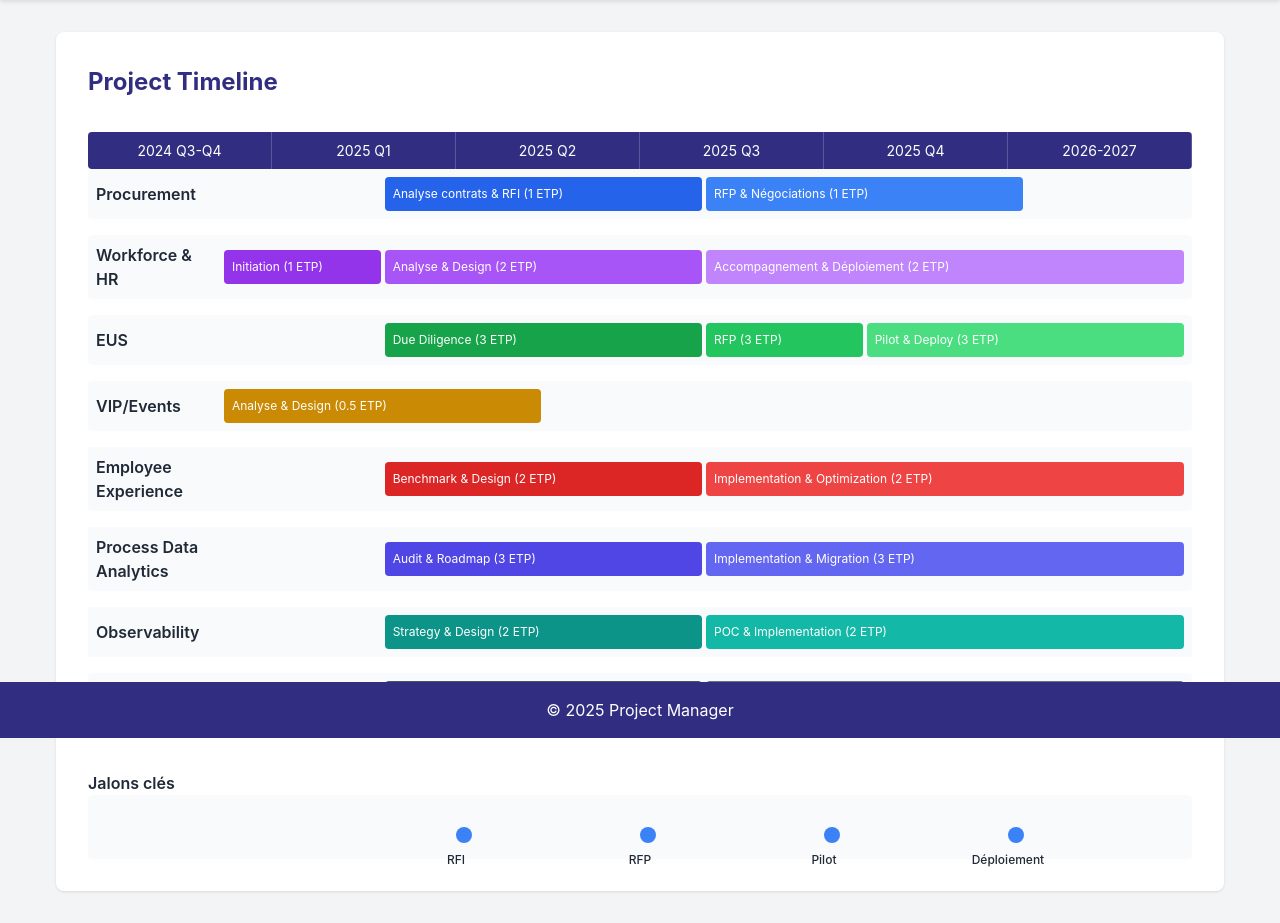
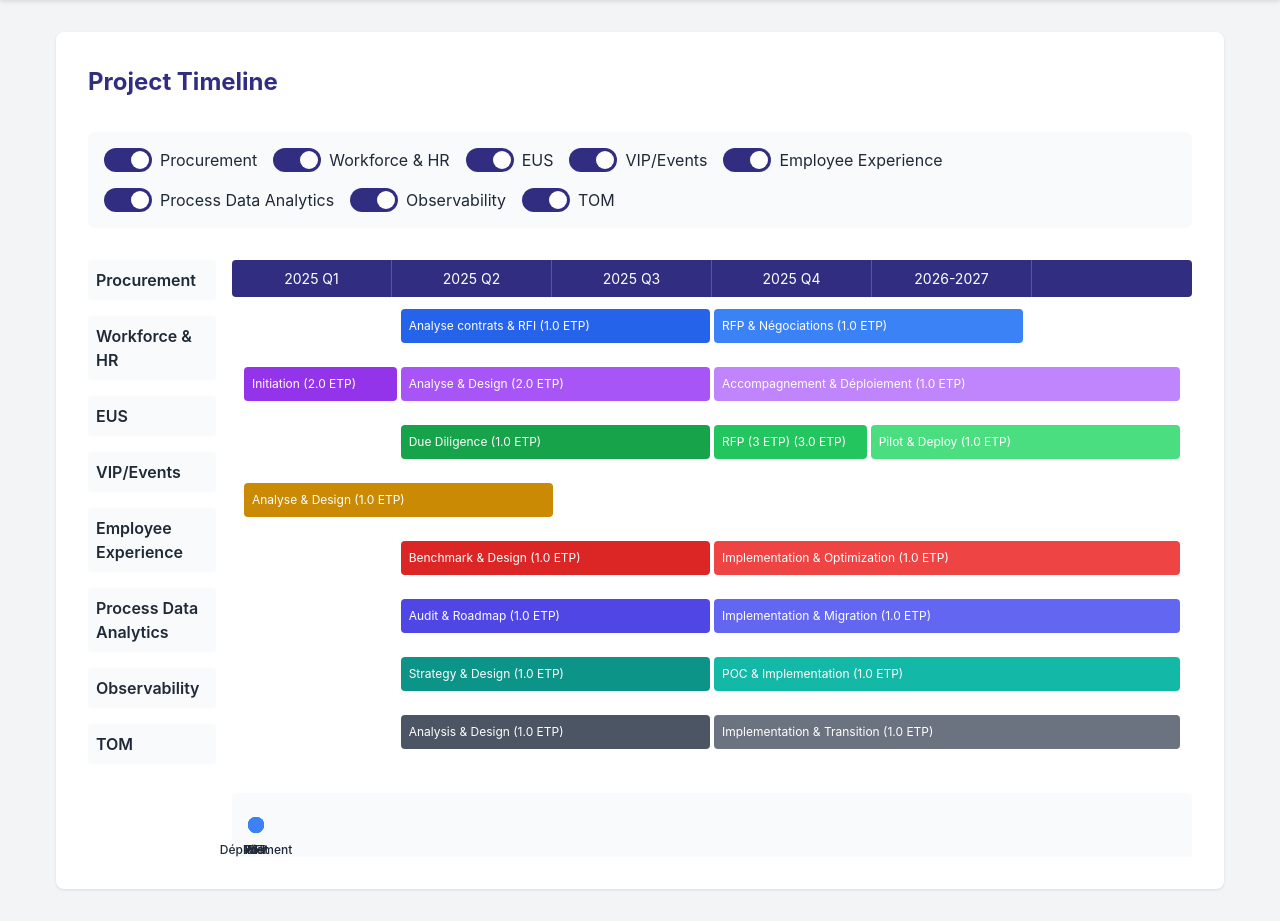
Before and after one commit to RJswap/webapp_timeline, a Flask app: page /project/timeline in a window 1280 px wide. Shown: the part 62-985 px from the top of the page. After the commit the page ends 955 px from the top, so only its background shows below. Run offline with Flask 3, Linux system fonts and the light colour scheme.

Commit message:
changements sur la timeline

```diff
--- a/app/services/etp_service.py
+++ b/app/services/etp_service.py
@@ -1,12 +1,37 @@
 from collections import defaultdict
 from typing import List, Dict, Tuple
-from datetime import datetime
 from app.models.project import Project
 from app.models.etp_entry import EtpEntry
 from app.constants import TimeConstants
+from datetime import datetime
 from app import db
 
 class EtpService:
+    @staticmethod
+    def get_stored_etp(project_name: str, period: str) -> float:
+        """Récupère la valeur ETP stockée pour un projet et une période donnés"""
+        entry = EtpEntry.query.filter_by(
+            project_name=project_name,
+            period=period
+        ).first()
+        return entry.etp_value if entry else None
+
+    @staticmethod
+    def get_period_for_task(task_start: int) -> str:
+        """Détermine la période correspondant au début d'une tâche"""
+        period_num = (task_start + 1) // 2
+        return TimeConstants.PERIODS_MAPPING.get(period_num)
+
+    @staticmethod
+    def get_task_etp(project_name: str, task_start: int, default_etp: float) -> float:
+        """Récupère l'ETP pour une tâche spécifique"""
+        period = EtpService.get_period_for_task(task_start)
+        if not period:
+            return default_etp
+
+        stored_etp = EtpService.get_stored_etp(project_name, period)
+        return stored_etp if stored_etp is not None else default_etp
+
     @staticmethod
     def calculate_etp_per_period(projects: List[Project]) -> Tuple[List[Dict], Dict[str, float]]:
         etp_data = []
@@ -16,7 +41,6 @@
             project_etps = defaultdict(float)
             max_etp = 0
 
-            # Get stored ETP values from database
             stored_etps = EtpEntry.query.filter_by(project_name=project.name).all()
             stored_etps_dict = {entry.period: entry.etp_value for entry in stored_etps}
 
@@ -28,7 +52,6 @@
                 for period in range(start_period, start_period + width_periods):
                     period_name = TimeConstants.PERIODS_MAPPING.get(period)
                     if period_name:
-                        # Use stored value if available, otherwise use calculated value
                         stored_value = stored_etps_dict.get(period_name)
                         if stored_value is not None:
                             project_etps[period_name] = stored_value
@@ -51,32 +74,20 @@
     @staticmethod
     def update_etp(project_name: str, period: str, etp_value: float) -> None:
         """Update ETP value in database"""
-        try:
-            if not project_name or not period:
-                raise ValueError("Project name and period are required")
+        entry = EtpEntry.query.filter_by(
+            project_name=project_name,
+            period=period
+        ).first()
 
-            if not isinstance(etp_value, (int, float)) or etp_value < 0:
-                raise ValueError("ETP value must be a non-negative number")
+        if entry:
+            entry.etp_value = etp_value
+            entry.updated_at = datetime.utcnow()
+        else:
+            entry = EtpEntry(
+                project_name=project_name,
+                period=period,
+                etp_value=etp_value
+            )
+            db.session.add(entry)
 
-            entry = EtpEntry.query.filter_by(
-                project_name=project_name,
-                period=period
-            ).first()
-
-            if entry:
-                entry.etp_value = etp_value
-                entry.updated_at = datetime.utcnow()
-            else:
-                entry = EtpEntry(
-                    project_name=project_name,
-                    period=period,
-                    etp_value=etp_value,
-                    updated_at=datetime.utcnow()
-                )
-                db.session.add(entry)
-
-            db.session.commit()
-
-        except Exception as e:
-            db.session.rollback()
-            raise Exception(f"Failed to update ETP: {str(e)}")
+        db.session.commit()
--- a/app/static/css/timeline.css
+++ b/app/static/css/timeline.css
@@ -1,8 +1,80 @@
+/* timeline.css */
+
 .timeline-container {
     background-color: white;
     border-radius: 0.5rem;
     padding: 2rem;
     box-shadow: 0 1px 3px rgba(0, 0, 0, 0.1);
+}
+
+/* Stream Toggle Switches */
+.stream-toggles {
+    display: flex;
+    flex-wrap: wrap;
+    gap: 1rem;
+    margin-bottom: 2rem;
+    padding: 1rem;
+    background-color: #f8fafc;
+    border-radius: 0.5rem;
+}
+
+.stream-toggle {
+    display: flex;
+    align-items: center;
+    gap: 0.5rem;
+    cursor: pointer;
+}
+
+.switch {
+    position: relative;
+    display: inline-block;
+    width: 48px;
+    height: 24px;
+}
+
+.switch input {
+    opacity: 0;
+    width: 0;
+    height: 0;
+}
+
+.slider {
+    position: absolute;
+    cursor: pointer;
+    top: 0;
+    left: 0;
+    right: 0;
+    bottom: 0;
+    background-color: #e5e7eb;
+    transition: .3s;
+    border-radius: 24px;
+}
+
+.slider:before {
+    position: absolute;
+    content: "";
+    height: 18px;
+    width: 18px;
+    left: 3px;
+    bottom: 3px;
+    background-color: white;
+    transition: .3s;
+    border-radius: 50%;
+}
+
+input:checked + .slider {
+    background-color: var(--primary-color);
+}
+
+input:checked + .slider:before {
+    transform: translateX(24px);
+}
+
+/* Timeline Layout */
+.timeline-grid {
+    display: grid;
+    grid-template-columns: 8rem 1fr;
+    gap: 1rem;
 }
 
 .periods-grid {
@@ -12,6 +84,9 @@
     color: white;
     border-radius: 0.25rem;
     overflow: hidden;
+    position: sticky;
+    top: 0;
+    z-index: 10;
 }
 
 .period {
@@ -22,25 +97,30 @@
 }
 
 .project-row {
+    display: grid;
+    padding: 0.5rem;
+    transition: all 0.3s ease;
+}
+
+.project-tasks {
+    display: grid;
+    grid-template-columns: repeat(6, 1fr);
+    gap: 0.25rem;
+    padding: 0.25rem;
+}
+
+.project-names {
     display: flex;
-    align-items: center;
-    margin-bottom: 1rem;
-    padding: 0.5rem;
-    border-radius: 0.25rem;
-    background-color: #f9fafb;
+    flex-direction: column;
+    gap: 1rem;
 }
 
 .project-name {
     font-weight: 600;
-    width: 8rem;
-    padding-right: 1rem;
-}
-
-.project-tasks {
-    flex-grow: 1;
-    display: grid;
-    grid-template-columns: repeat(6, 1fr);
-    gap: 0.25rem;
+    padding: 0.5rem;
+    background-color: #f9fafb;
+    border-radius: 0.25rem;
+    transition: all 0.3s ease;
 }
 
 .task {
@@ -65,7 +145,7 @@
 
 /* Milestones styles */
 .milestones {
-    margin-top: 3rem;
+    margin-top: 2rem;
 }
 
 .milestone-container {
@@ -79,23 +159,7 @@
 .milestone {
     position: absolute;
     top: 50%;
-}
-
-/* Specific milestone positions */
-.milestone.left-1\/3 {
-    left: 33.33%;
-}
-
-.milestone.left-1\/2 {
-    left: 50%;
-}
-
-.milestone.left-2\/3 {
-    left: 66.66%;
-}
-
-.milestone.right-1\/6 {
-    left: 83.33%;
+    transform: translateY(-50%);
 }
 
 .milestone-dot {
@@ -108,15 +172,15 @@
 
 .milestone-text {
     position: absolute;
+    width: max-content;
+    left: 50%;
+    transform: translateX(-50%);
+    margin-top: 0.5rem;
     font-size: 0.75rem;
-    text-align: center;
-    margin-top: 0.5rem;
     font-weight: 500;
-    transform: translateX(-50%);
-    white-space: nowrap;
 }
 
-/* Task colors */
+/* Task colors - Keeping the original colors */
 .bg-blue-600 { background-color: #2563eb; }
 .bg-blue-500 { background-color: #3b82f6; }
 .bg-purple-600 { background-color: #9333ea; }
@@ -134,14 +198,3 @@
 .bg-teal-500 { background-color: #14b8a6; }
 .bg-gray-600 { background-color: #4b5563; }
 .bg-gray-500 { background-color: #6b7280; }
-
-/* Responsive adjustments */
-@media (max-width: 768px) {
-    .project-name {
-        width: 6rem;
-    }
-
-    .task {
-        font-size: 0.7rem;
-    }
-}
--- /dev/null
+++ b/app/static/js/project/timeline.js
@@ -0,0 +1,81 @@
+// static/js/project/timeline.js
+
+document.addEventListener('DOMContentLoaded', function() {
+    const timelineContent = document.querySelector('.timeline-content');
+    const projectRows = document.querySelectorAll('.project-row');
+    const projectNames = document.querySelectorAll('.project-names .project-name');
+
+    // Créer la barre de toggles
+    const streamToggles = document.createElement('div');
+    streamToggles.className = 'stream-toggles';
+
+    // Créer un toggle pour chaque projet
+    projectRows.forEach((row, index) => {
+        const projectName = projectNames[index].textContent.trim();
+        const toggleWrapper = document.createElement('div');
+        toggleWrapper.className = 'stream-toggle';
+
+        // Créer le switch
+        const label = document.createElement('label');
+        label.className = 'switch';
+
+        const input = document.createElement('input');
+        input.type = 'checkbox';
+        input.checked = true;
+
+        const slider = document.createElement('span');
+        slider.className = 'slider';
+
+        label.appendChild(input);
+        label.appendChild(slider);
+
+        // Ajouter le label du projet
+        const nameLabel = document.createElement('span');
+        nameLabel.textContent = projectName;
+
+        toggleWrapper.appendChild(label);
+        toggleWrapper.appendChild(nameLabel);
+        streamToggles.appendChild(toggleWrapper);
+
+        // Gestionnaire d'événements pour le toggle
+        input.addEventListener('change', function() {
+            const isVisible = this.checked;
+            toggleProjectVisibility(row, projectNames[index], isVisible);
+            updatePositions();
+        });
+    });
+
+    // Insérer la barre de toggles avant la timeline
+    const timelineContainer = document.querySelector('.timeline-container');
+    timelineContainer.insertBefore(streamToggles, timelineContainer.querySelector('.timeline-grid'));
+
+    function toggleProjectVisibility(row, nameElement, isVisible) {
+        if (isVisible) {
+            row.style.display = 'grid';
+            row.style.height = 'auto';
+            row.style.opacity = '1';
+            nameElement.style.display = 'flex';
+            nameElement.style.height = 'auto';
+            nameElement.style.opacity = '1';
+        } else {
+            row.style.display = 'none';
+            row.style.height = '0';
+            row.style.opacity = '0';
+            nameElement.style.display = 'none';
+            nameElement.style.height = '0';
+            nameElement.style.opacity = '0';
+        }
+    }
+
+    function updatePositions() {
+        // Mettre à jour la position des lignes visibles
+        let visibleIndex = 0;
+        projectRows.forEach((row, index) => {
+            if (row.style.display !== 'none') {
+                row.style.order = visibleIndex;
+                projectNames[index].style.order = visibleIndex;
+                visibleIndex++;
+            }
+        });
+    }
+});
--- a/app/templates/base.html
+++ b/app/templates/base.html
@@ -25,9 +25,7 @@
         {% block content %}{% endblock %}
     </main>
 
-    <footer class="main-footer">
-        <p>&copy; 2025 Project Manager</p>
-    </footer>
+
 
     <script src="{{ url_for('static', filename='js/base.js') }}"></script>
     {% block extra_js %}{% endblock %}
--- a/app/templates/project/timeline.html
+++ b/app/templates/project/timeline.html
@@ -10,20 +10,28 @@
 <div class="timeline-container">
     <h1 class="page-title">Project Timeline</h1>
 
-    <!-- Header avec les périodes -->
-    <div class="header-container">
+    <!-- Les toggles seront insérés ici par JavaScript -->
+
+    <div class="timeline-grid">
+        <!-- Colonne des noms de projets -->
+        <div class="project-names">
+            {% for project in projects %}
+            <div class="project-name">{{ project.name }}</div>
+            {% endfor %}
+        </div>
+
+        <div class="timeline-main">
+            <!-- En-tête avec les périodes -->
             <div class="periods-grid">
                 {% for period in periods %}
                 <div class="period">{{ period }}</div>
                 {% endfor %}
-        </div>
             </div>
 
             <!-- Contenu de la timeline -->
             <div class="timeline-content">
                 {% for project in projects %}
                 <div class="project-row">
-            <div class="project-name">{{ project.name }}</div>
                     <div class="project-tasks">
                         {% for task in project.tasks %}
                         <div class="task bg-{{ task.color }}"
@@ -35,10 +43,10 @@
                     </div>
                 </div>
                 {% endfor %}
+            </div>
 
             <!-- Jalons clés -->
             <div class="milestones">
-            <div class="project-name">Jalons clés</div>
                 <div class="milestone-container">
                     {% for milestone in milestones %}
                     <div class="milestone {{ milestone.position }}">
@@ -50,7 +58,9 @@
             </div>
         </div>
     </div>
+</div>
 {% endblock %}
 
 {% block extra_js %}
+<script src="{{ url_for('static', filename='js/project/timeline.js') }}"></script>
 {% endblock %}
```
Also changed, not shown: app/constants.py (+3 -5 lines), app/services/project_service.py (+26 -17 lines), app/static/js/project/etp_table.js (+3 -11 lines), app/templates/project/etp_table.html (+0 -7 lines), instance/project_manager.db. Lines whose indentation alone changed are shown as unchanged.
